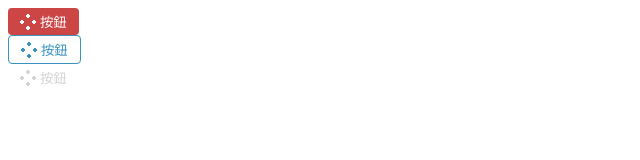
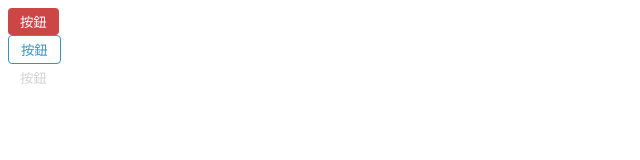
Before and after one commit to penspulse326/custom-react-ui, a React (Vite) app: page / in a window 1280 px wide. Shown: the top 160 px of the page, without its empty margins (0-640 px from the left). Built offline with nearby package versions, Linux system fonts and the light colour scheme.

Commit message:
feat: add prop isLoading

```diff
--- a/src/components/Button/index.tsx
+++ b/src/components/Button/index.tsx
@@ -4,6 +4,7 @@ import { StyledButton, StyledLoader } from './styled';
 export interface ButtonPropsType {
   variant: 'contained' | 'outlined' | 'text';
   isDisabled?: boolean;
+  isLoading?: boolean;
   themeColor?: string;
   children?: React.ReactNode;
   onClick?: () => void;
@@ -12,6 +13,7 @@ export interface ButtonPropsType {
 function Button({
   children,
   isDisabled = false,
+  isLoading = false,
   themeColor = 'primary',
   onClick,
   ...props
@@ -27,7 +29,7 @@ function Button({
       btnColor={btnColor}
       {...props}
     >
-      <StyledLoader btnColor={btnColor} {...props} />
+      {isLoading && <StyledLoader btnColor={btnColor} {...props} />}
       <span>{children}</span>
     </StyledButton>
   );
--- a/src/components/Button/styled.tsx
+++ b/src/components/Button/styled.tsx
@@ -28,17 +28,20 @@ const variants = {
 };
 
 export const StyledLoader = styled.span<PropsType>`
-  width: 16px;
-  aspect-ratio: 1;
   --color: ${({ variant, btnColor }) =>
     variant === 'contained' ? 'white' : btnColor};
   --bg: no-repeat radial-gradient(farthest-side, var(--color) 92%, #0000);
+
+  width: 16px;
+  aspect-ratio: 1;
+
   background:
     var(--bg) top,
     var(--bg) left,
     var(--bg) right,
     var(--bg) bottom;
   background-size: 4px 4px;
+
   animation: spin 1s infinite;
 
   @keyframes spin {
```
